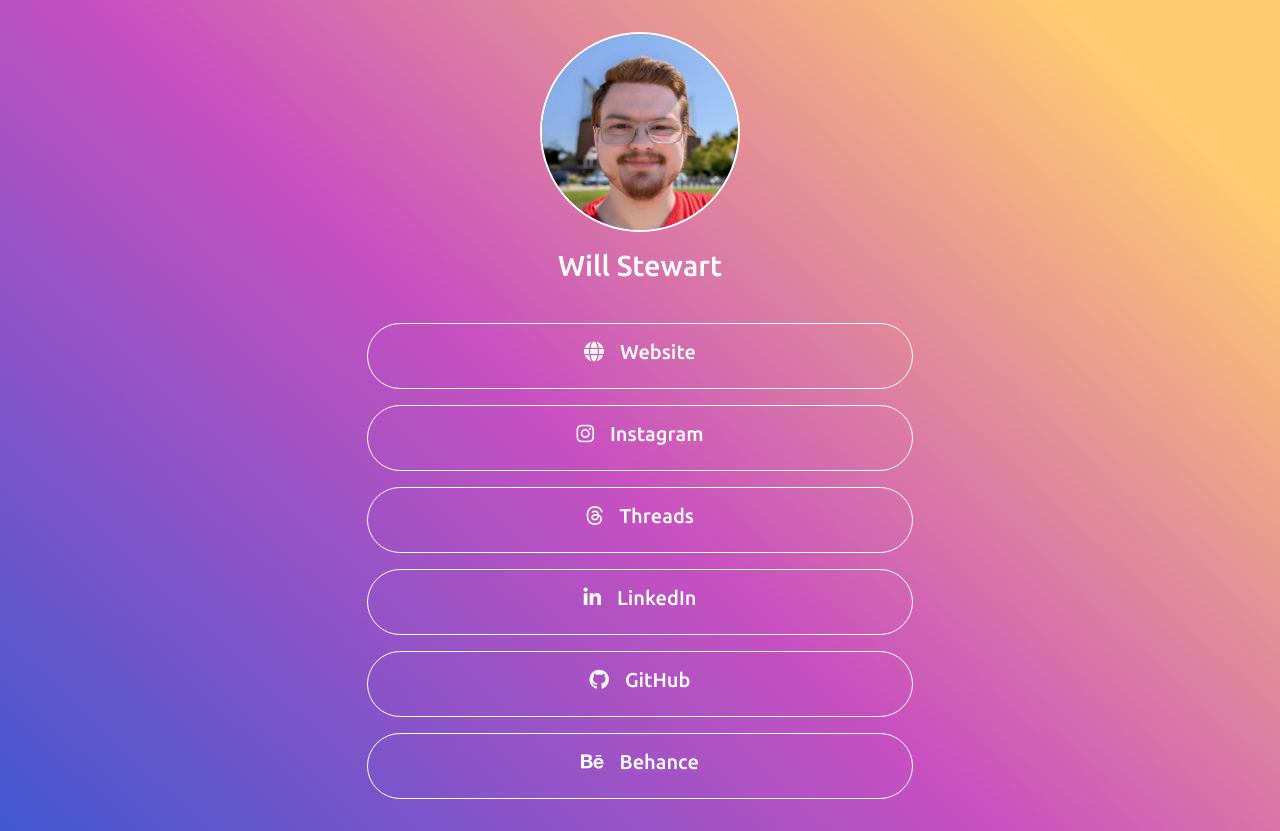
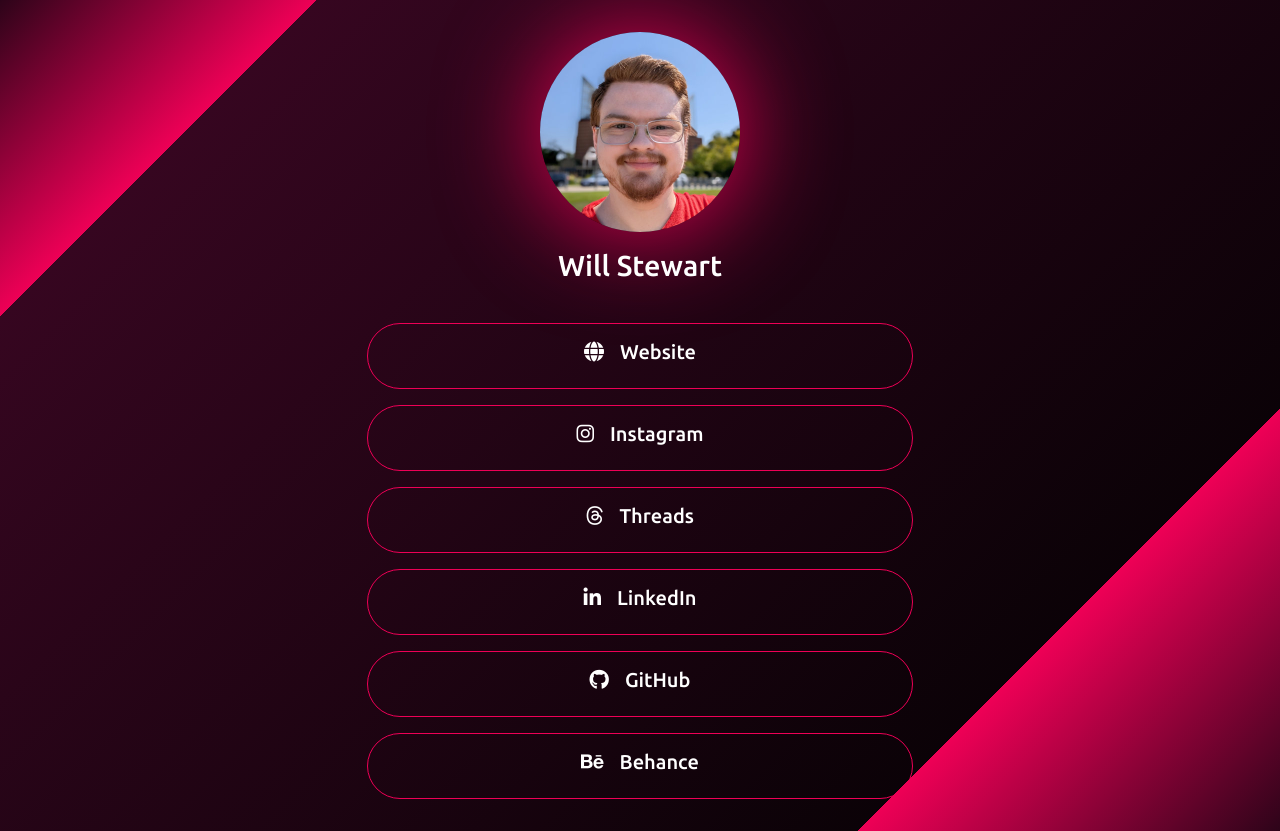
Before and after one commit to willstewartcode/links, a plain HTML site: page index.html in a window 1280 px wide. Drawn offline with nearby package versions, Linux system fonts and the light colour scheme.

Commit message:
Updated color scheme

```diff
--- a/style.css
+++ b/style.css
@@ -1,11 +1,15 @@
 @import url('https://fonts.googleapis.com/css2?family=Bebas+Neue&family=Ubuntu:ital,wght@0,300;0,400;0,500;0,700;1,300;1,400;1,500;1,700&display=swap');
 
 :root {
-    --gradient: linear-gradient(
-        43deg,
-        #4158D0 0%,
-        #C850C0 46%,
-        #FFCC70 90%);
+    --BASE-RED: #EE0056;
+
+    --mixed-gradient: linear-gradient(135deg,
+            #2D0419 0,
+            #EE0056 15%,
+            #360620 15%,
+            #0B0207 80%,
+            #EE0056 80%,
+            #2D0419 100%);
 }
 
 
@@ -13,30 +17,17 @@ body {
     min-height: 100svh;
     padding: 2rem;
     color: white !important;
-    background-image: var(--gradient);
-    background-size: 100%;
-    /* animation: bg-animation 20s infinite alternate; */
-
+    background-image: var(--mixed-gradient);
     font-family: "Ubuntu", sans-serif !important;
     font-weight: 400;
     font-style: normal;
 }
 
-/* @keyframes bg-animation {
-    0% {
-        background-position: left;
-    }
-
-    100% {
-        background-position: right;
-    }
-} */
-
 #profile-picture {
     max-width: 200px;
     max-height: 200px;
     border-radius: 50%;
-    border: 2px solid white;
+    box-shadow: 0 0 100px var(--BASE-RED);
 }
 
 #intro {
@@ -63,19 +54,13 @@ body {
     border-radius: 100px !important;
     background-color: transparent !important;
     color: white !important;
-    border-color: white !important;
+    border-color: var(--BASE-RED) !important;
     transition: all 100ms;
 }
 
 .card:hover,
 .card:focus {
-    background-color: white !important;
-    color: transparent !important;
-
-    .card-title {
-        background-image: var(--gradient);
-        background-clip: text;
-    }
+    background-color: var(--BASE-RED) !important;
 
     transform: scale(104%);
 }
```
